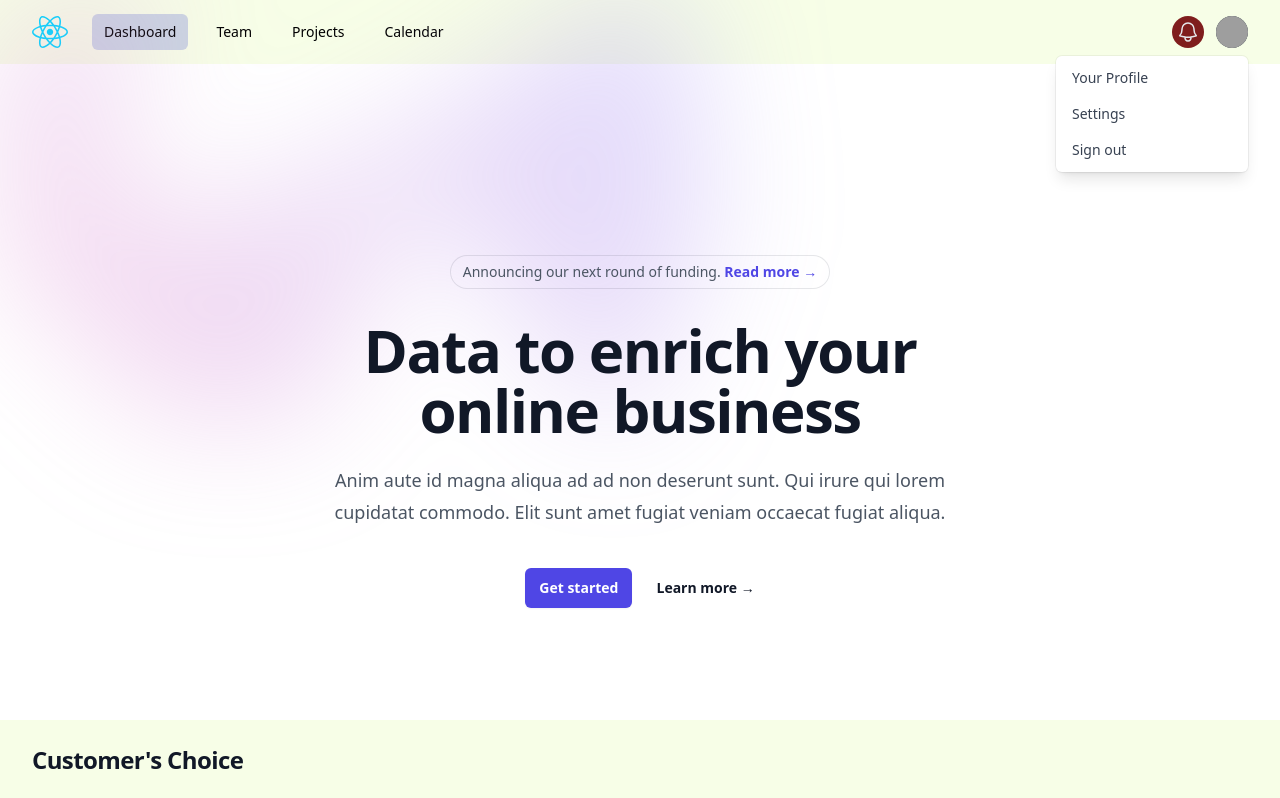
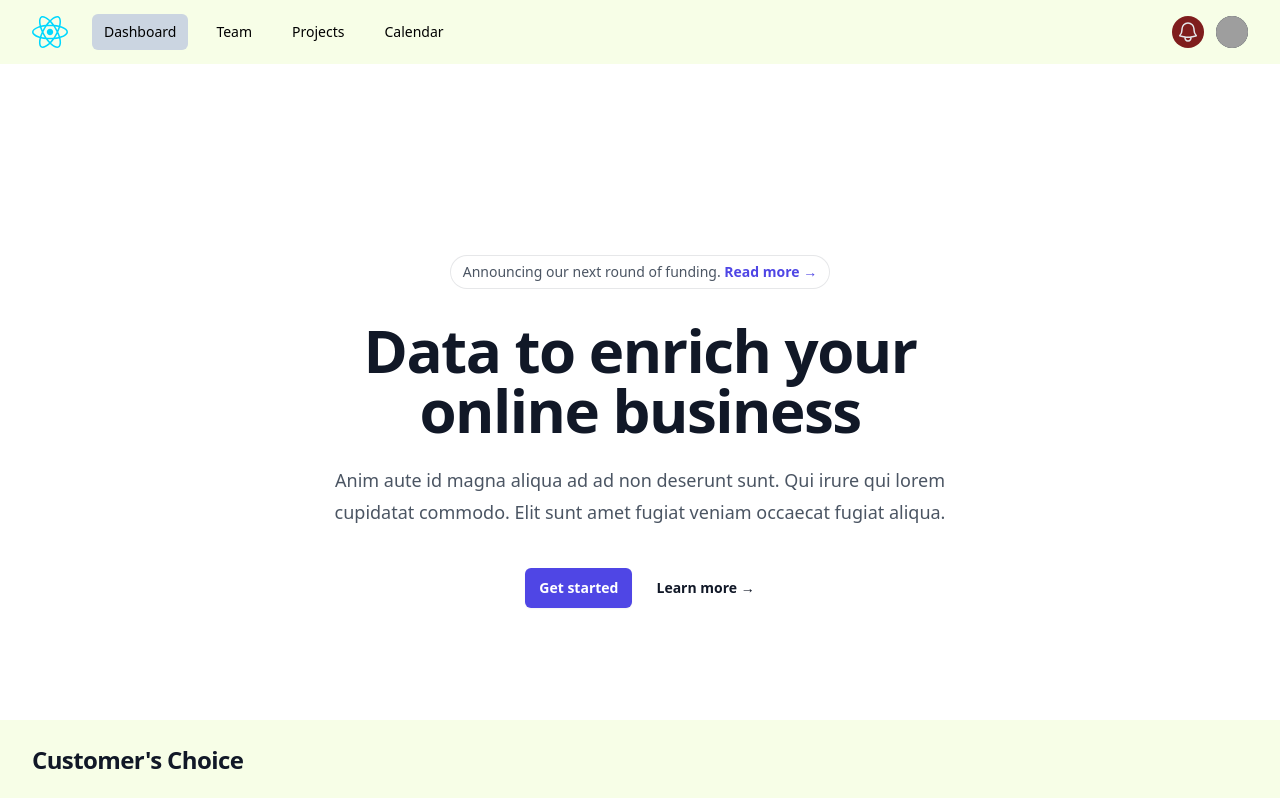
Before and after one commit to pradip57/MERN-2.0-React-tailwind-Typescript, a React (Vite) app: page / in a window 1280 px wide. Shown: the top 798 px of the page. Built offline with nearby package versions, Linux system fonts and the light colour scheme; grey boxes are pictures that could not be loaded.

Commit message:
useState practical

```diff
--- a/src/pages/landing/landing.page1.tsx
+++ b/src/pages/landing/landing.page1.tsx
@@ -3,25 +3,33 @@ import "./landing.page.css";
 import img1 from "../../assets/react.svg";
 
 const LandingPage1 = (): ReactNode => {
-  let [products, setProducts] = useState([]);
-  let [loading, setLoading] = useState();
+  // let [products, setProducts] = useState([]);
+  // let [loading, setLoading] = useState();
 
   // setProducts([{}]);
-  useEffect(() => {
-    console.log("I am always called");
-  });
+  // useEffect(() => {
+  //   console.log("I am always called");
+  // });
 
-  useEffect(() => {
-    console.log("I am only called when componenet is loaded");
-    setTimeout(() => {
-      // setProducts(true);
-      setLoading(true)
-    }, 3000);
-  }, []);
+  // useEffect(() => {
+  //   console.log("I am only called when componenet is loaded");
+  //   setTimeout(() => {
+  //     // setProducts(true);
+  //     setLoading(true)
+  //   }, 3000);
+  // }, []);
 
-  useEffect(() => {
-    console.log("I am only called when products state  is changed");
-  }, [products]);
+  // useEffect(() => {
+  //   console.log("I am only called when products state  is changed");
+  // }, [products]);
+
+  let [toggleMenu, setToggleMenu] = useState(true);
+
+  const showDropDown = (e: any) => {
+    e.preventDefault();
+    toggleMenu = !toggleMenu;
+    setToggleMenu(toggleMenu);
+  };
 
   return (
     <React.Fragment>
@@ -129,6 +137,7 @@ const LandingPage1 = (): ReactNode => {
               <div className="relative ml-3">
                 <div>
                   <button
+                    onClick={showDropDown}
                     type="button"
                     className="relative flex rounded-full bg-gray-800 text-sm focus:outline-none focus:ring-2 focus:ring-white focus:ring-offset-2 focus:ring-offset-gray-800"
                     id="user-menu-button"
@@ -146,7 +155,9 @@ const LandingPage1 = (): ReactNode => {
                 </div>
 
                 <div
-                  className="absolute right-0 z-10 mt-2 w-48 origin-top-right rounded-md bg-white py-1 shadow-lg ring-1 ring-black ring-opacity-5 focus:outline-none"
+                  className={`${
+                    toggleMenu ? "hidden" : ""
+                  } absolute right-0 z-10 mt-2 w-48 origin-top-right rounded-md bg-white py-1 shadow-lg ring-1 ring-black ring-opacity-5 focus:outline-none`}
                   role="menu"
                   aria-orientation="vertical"
                   aria-labelledby="user-menu-button"
@@ -218,18 +229,6 @@ const LandingPage1 = (): ReactNode => {
 
       <div className="bg-white ">
         <div className="relative isolate px-6 lg:px-8">
-          <div
-            className="absolute inset-x-0 -top-40 -z-10 transform-gpu overflow-hidden blur-3xl sm:-top-80"
-            aria-hidden="true"
-          >
-            <div
-              className="relative left-[calc(50%-11rem)] aspect-[1155/678] w-[36.125rem] -translate-x-1/2 rotate-[30deg] bg-gradient-to-tr from-[#ff80b5] to-[#9089fc] opacity-30 sm:left-[calc(50%-30rem)] sm:w-[72.1875rem]"
-              style={{
-                clipPath:
-                  "polygon(74.1% 44.1%, 100% 61.6%, 97.5% 26.9%, 85.5% 0.1%, 80.7% 2%, 72.5% 32.5%, 60.2% 62.4%, 52.4% 68.1%, 47.5% 58.3%, 45.2% 34.5%, 27.5% 76.7%, 0.1% 64.9%, 17.9% 100%, 27.6% 76.8%, 76.1% 97.7%, 74.1% 44.1%)",
-              }}
-            ></div>
-          </div>
           <div className="mx-auto max-w-2xl py-32 sm:py-48">
             <div className="hidden sm:mb-8 sm:flex sm:justify-center">
               <div className="relative rounded-full px-3 py-1 text-sm leading-6 text-gray-600 ring-1 ring-gray-900/10 hover:ring-gray-900/20">
```
